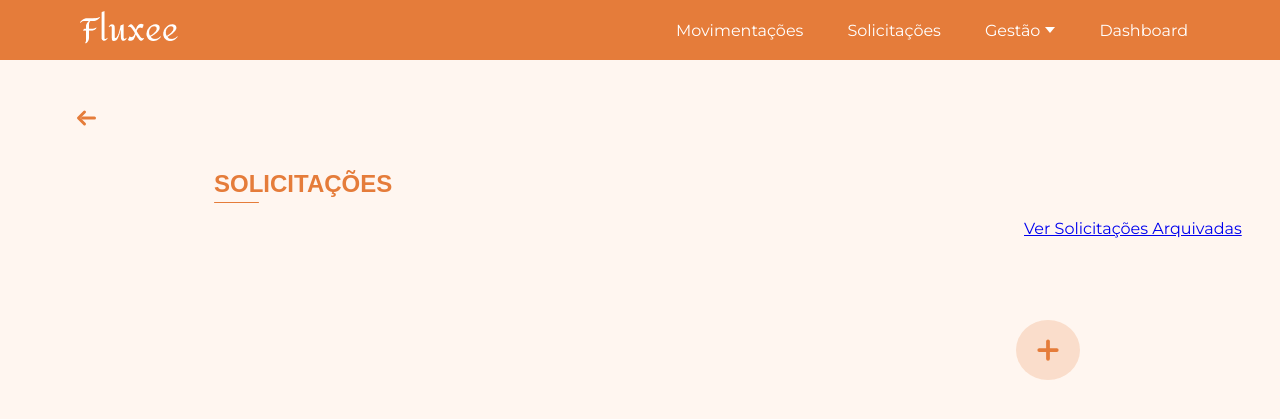
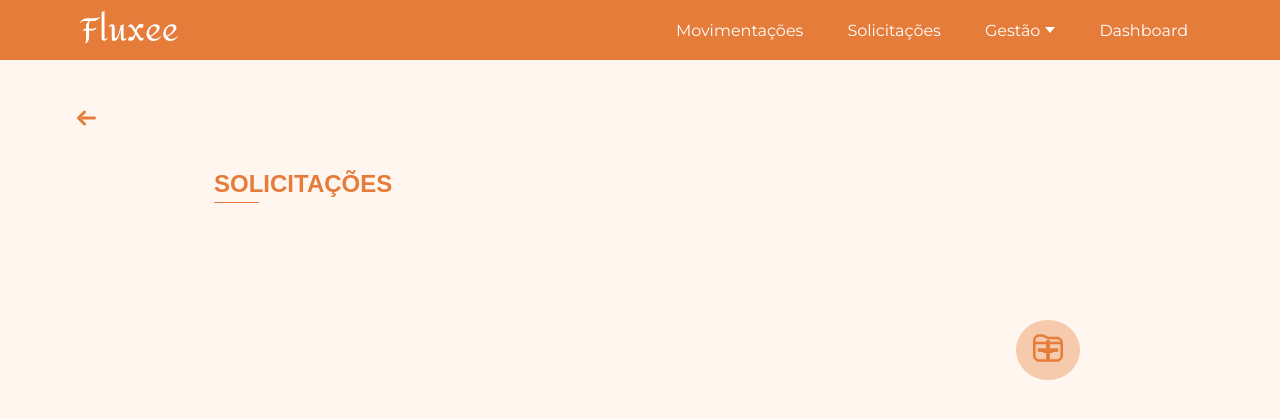
Before and after one commit to biancavaz/ProjetoFinal-Fluxee, a Flask app: page /solicitacoes/ in a window 1280 px wide. Shown: the top 419 px of the page. Run offline with Flask 3, Linux system fonts and the light colour scheme; the visitor is signed in with stand-in values (Sample User, id 1); data that the repository does not hold is empty.

Commit message:
botao arquivados

```diff
--- a/app/static/css/solicitacoes.css
+++ b/app/static/css/solicitacoes.css
@@ -145,3 +145,43 @@
     font-weight: 400;
     font-size: 16px;
 }
+
+.link-arquivados {
+    display: flex;
+    align-items: center;
+    justify-content: center;
+    width: 64px;
+    height: 60px;
+    border-radius: 50%;
+    background-color: rgba(229, 124, 58, 0.2);
+    text-decoration: none;
+    cursor: pointer;
+    transition: transform 0.2s ease, box-shadow 0.2s ease;
+    position: fixed;
+    right: 150px;
+    top: 430px;
+    z-index: 1000;
+}
+
+/* Hover elegante */
+.link-arquivados:hover {
+    transform: scale(1.05);                       /* aumenta levemente */
+    background-color: rgba(233, 129, 60, 0.226);  /* fundo um pouco mais intenso */
+}
+
+
+@media (max-width: 2100px) {
+    .link-arquivados{
+        right: 80px;
+    }
+}
+
+@media (max-width: 1400px) {
+    .link-arquivados {
+        position: fixed;
+        top: 320px;
+        right: 200px;
+        z-index: 2000;
+        transform: none;
+    }
+}
--- a/app/templates/solicitacoes.html
+++ b/app/templates/solicitacoes.html
@@ -20,8 +20,12 @@
     </div>
 
     <div style="margin-left: 80vw;" class="link-arquivados">
-        <a href="{{ url_for('solicitacoes_arquivadas') }}">Ver Solicitações Arquivadas</a>
+        <a href="{{ url_for('solicitacoes_arquivadas') }}">
+            <img src="{{ url_for('static', filename='images/arquivar.png') }}"
+                alt="Arquivados">
+        </a>
     </div>
+
 
     <div class="solicitacoes-container">
         {% for solicitacao in solicitacoes %}
```
Also changed, not shown: app/static/images/arquivar.png (added).
